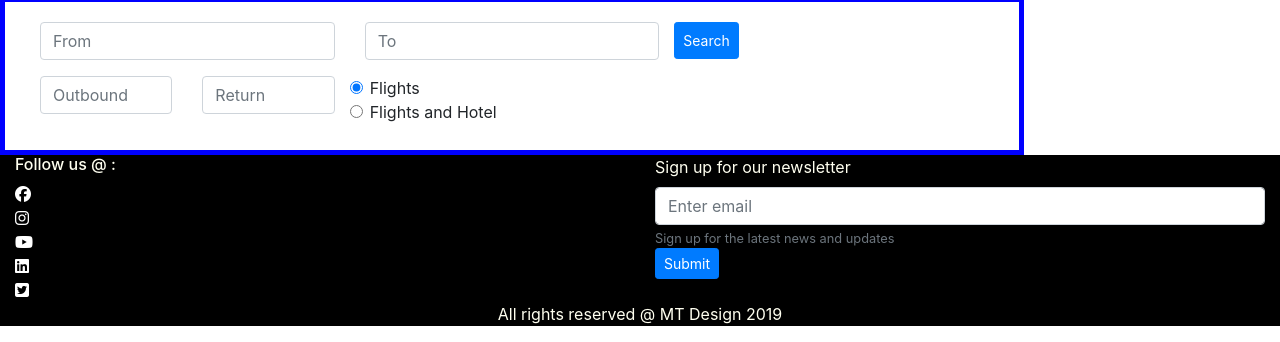
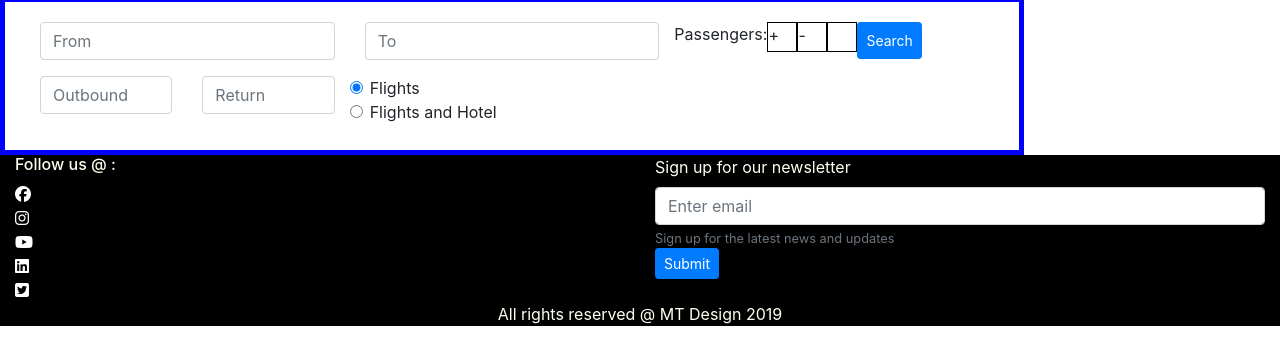
Before and after one commit to Code-Institute-Submissions/City-guide---Tallinn, a plain HTML site: page index.html in a window 1280 px wide. Shown: the part 1990-2332 px from the top of the page. Drawn offline with nearby package versions, Linux system fonts and the light colour scheme.

Commit message:
passenger counter added

```diff
--- a/index.html
+++ b/index.html
@@ -189,6 +189,10 @@
                 <div class="form-group col-md-4 col-sm">
                     <input type="text" class="form-control" placeholder="To" required>
                 </div>
+                <p>Passengers: </p>
+                <a type="button" class="pax-count" onclick='addPax()'>+</a>
+                <a type="button" class="pax-count">-</a>
+                <p class="pax-count" id="count"></p>
                 <button type="submit" class="btn btn-primary btn-sm flight-search">Search</button>
             </div>
             <div class="row">
@@ -238,8 +242,8 @@
             <div class="newsletter-signup col ">
                 <div class="form-group ">
                     <label for="newsletter-signup ">Sign up for our newsletter</label>
-                    <input type="email " class="form-control " id="newsletter-signup " aria-describedby="signUp " placeholder="Enter email ">
-                    <small id="signUp " class="form-text text-muted ">Sign up for the latest news and updates</small>
+                    <input type="email" class="form-control " id="newsletter-signup " aria-describedby="signUp " placeholder="Enter email" required>
+                    <small id="signUp" class="form-text text-muted ">Sign up for the latest news and updates</small>
                     <button type="submit " class="btn btn-primary btn-sm ">Submit</button>
                 </div>
             </div>
```
